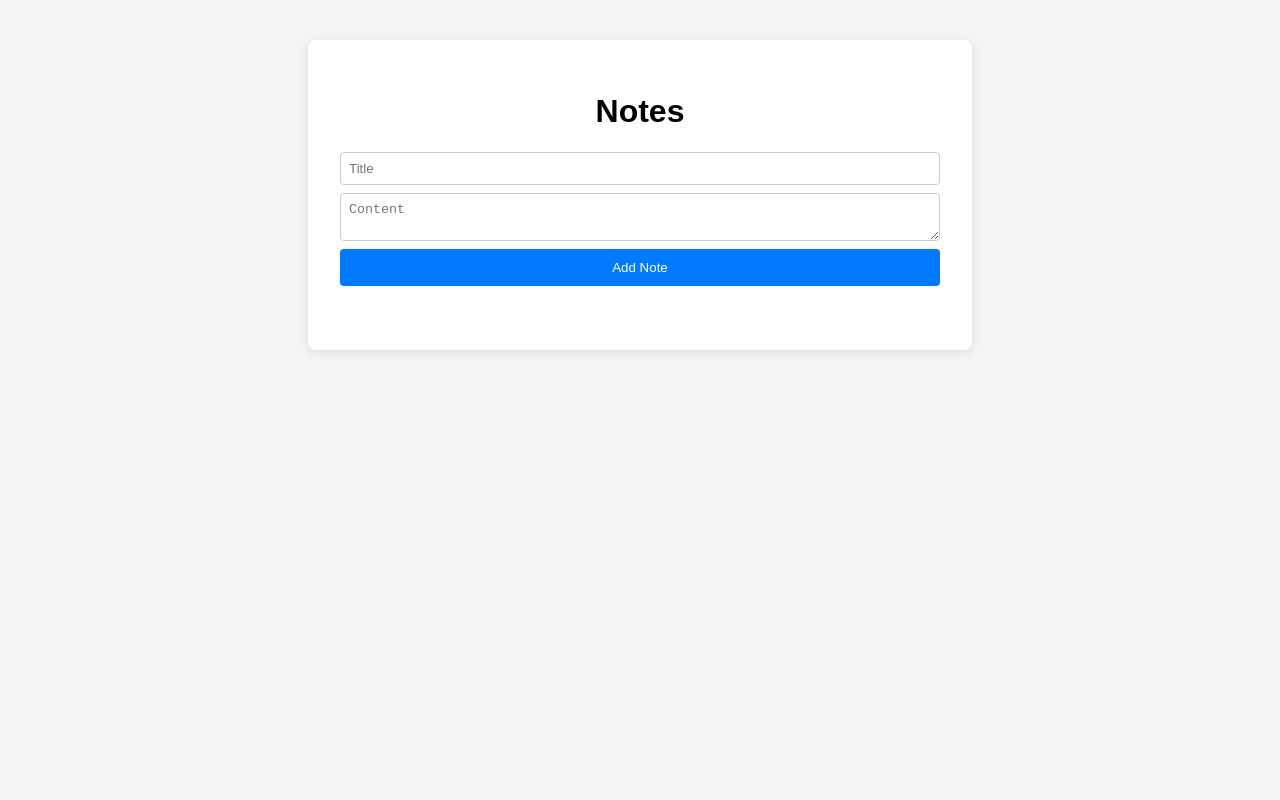
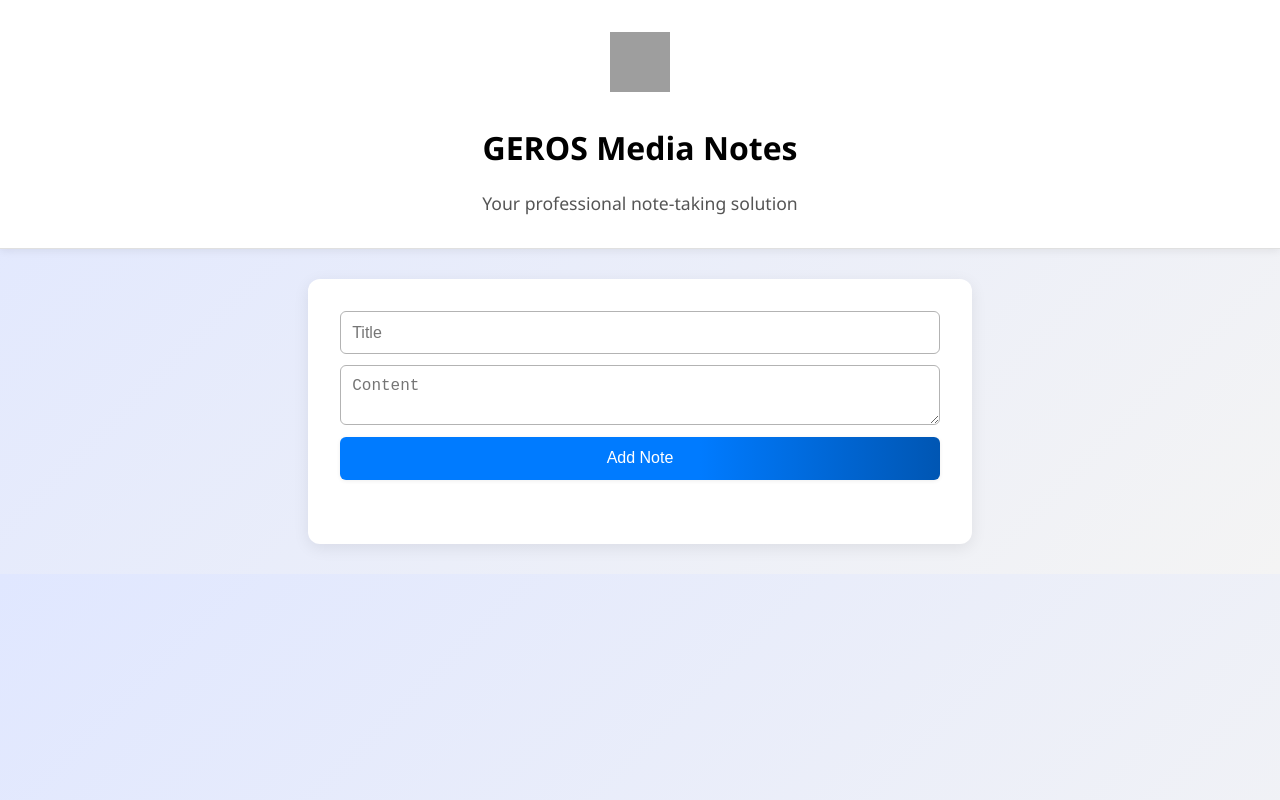
Before and after one commit to GeorgePrempeh/w7FullStackNotesApplicationusingNodeandExpress, a website: page public/index.html in a window 1280 px wide. Drawn offline with Linux system fonts and the light colour scheme; no server answers; grey boxes are pictures that could not be loaded.

Commit message:
Name and Professional Look Add on

```diff
--- a/public/index.html
+++ b/public/index.html
@@ -3,12 +3,20 @@
   <head>
     <meta charset="UTF-8" />
     <meta name="viewport" content="width=device-width, initial-scale=1.0" />
-    <title>Notes App</title>
+    <title>GEROS Media - Notes</title>
     <link rel="stylesheet" href="styles.css" />
   </head>
   <body>
+    <header class="header">
+      <img
+        src="https://upload.wikimedia.org/wikipedia/commons/6/6b/Bitmap_Icon_GEROS.png"
+        alt="GEROS Media Logo"
+        class="logo"
+      />
+      <h1>GEROS Media Notes</h1>
+      <p class="subtitle">Your professional note-taking solution</p>
+    </header>
     <div class="container">
-      <h1>Notes</h1>
       <form id="note-form">
         <input type="text" id="title" placeholder="Title" required />
         <textarea id="content" placeholder="Content" required></textarea>
--- a/public/styles.css
+++ b/public/styles.css
@@ -1,59 +1,89 @@
 body {
-  font-family: Arial, sans-serif;
-  background: #f4f4f4;
+  font-family: 'Segoe UI', Arial, sans-serif;
+  background: linear-gradient(135deg, #e0e7ff 0%, #f4f4f4 100%);
   margin: 0;
   padding: 0;
 }
+.header {
+  text-align: center;
+  padding: 2rem 0 1rem 0;
+  background: #fff;
+  box-shadow: 0 2px 8px rgba(0,0,0,0.07);
+  border-bottom: 1px solid #e0e0e0;
+}
+.logo {
+  width: 60px;
+  height: 60px;
+  margin-bottom: 0.5rem;
+}
+.subtitle {
+  color: #555;
+  font-size: 1.1rem;
+  margin-top: 0.5rem;
+}
 .container {
   max-width: 600px;
-  margin: 40px auto;
+  margin: 30px auto;
   background: #fff;
   padding: 2rem;
-  border-radius: 8px;
-  box-shadow: 0 2px 8px rgba(0,0,0,0.1);
+  border-radius: 12px;
+  box-shadow: 0 4px 16px rgba(0,0,0,0.08);
 }
-h1 {
-  text-align: center;
-}
+/* h1 is now in header */
 form {
   display: flex;
   flex-direction: column;
-  gap: 0.5rem;
+  gap: 0.7rem;
   margin-bottom: 2rem;
 }
 input, textarea {
-  padding: 0.5rem;
-  border: 1px solid #ccc;
-  border-radius: 4px;
+  padding: 0.7rem;
+  border: 1px solid #b3b3b3;
+  border-radius: 6px;
+  font-size: 1rem;
+  transition: border-color 0.2s;
+}
+input:focus, textarea:focus {
+  border-color: #007bff;
+  outline: none;
 }
 button {
-  background: #007bff;
+  background: linear-gradient(90deg, #007bff 60%, #0056b3 100%);
   color: #fff;
   border: none;
-  padding: 0.7rem;
-  border-radius: 4px;
+  padding: 0.8rem;
+  border-radius: 6px;
   cursor: pointer;
+  font-weight: 500;
+  font-size: 1rem;
+  box-shadow: 0 1px 4px rgba(0,0,0,0.07);
+  transition: background 0.2s;
 }
 button:hover {
-  background: #0056b3;
+  background: linear-gradient(90deg, #0056b3 60%, #007bff 100%);
 }
 #notes-list {
   list-style: none;
   padding: 0;
 }
 .note {
-  background: #f9f9f9;
-  margin-bottom: 1rem;
-  padding: 1rem;
-  border-radius: 4px;
+  background: #f6f8fa;
+  margin-bottom: 1.2rem;
+  padding: 1.1rem 1.2rem;
+  border-radius: 8px;
   position: relative;
+  box-shadow: 0 1px 6px rgba(0,0,0,0.04);
+  border: 1px solid #e0e0e0;
 }
 .note-title {
-  font-weight: bold;
+  font-weight: 600;
   margin-bottom: 0.5rem;
+  font-size: 1.1rem;
+  color: #222;
 }
 .note-content {
   margin-bottom: 0.5rem;
+  color: #444;
 }
 .note-actions {
   position: absolute;
@@ -66,14 +96,17 @@ button:hover {
   background: #dc3545;
   color: #fff;
   border: none;
-  padding: 0.3rem 0.6rem;
-  border-radius: 4px;
+  padding: 0.3rem 0.7rem;
+  border-radius: 6px;
   cursor: pointer;
+  font-size: 0.95rem;
+  box-shadow: 0 1px 2px rgba(0,0,0,0.05);
+  transition: background 0.2s;
 }
 .note-actions button.edit {
   background: #ffc107;
   color: #333;
 }
 .note-actions button:hover {
-  opacity: 0.8;
+  opacity: 0.85;
 }
```
